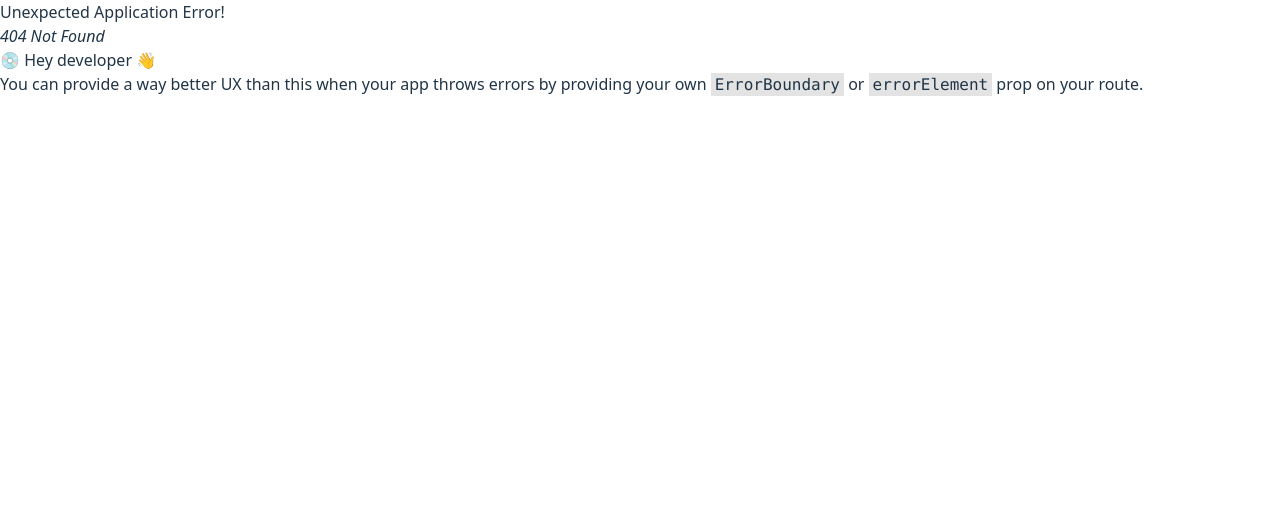
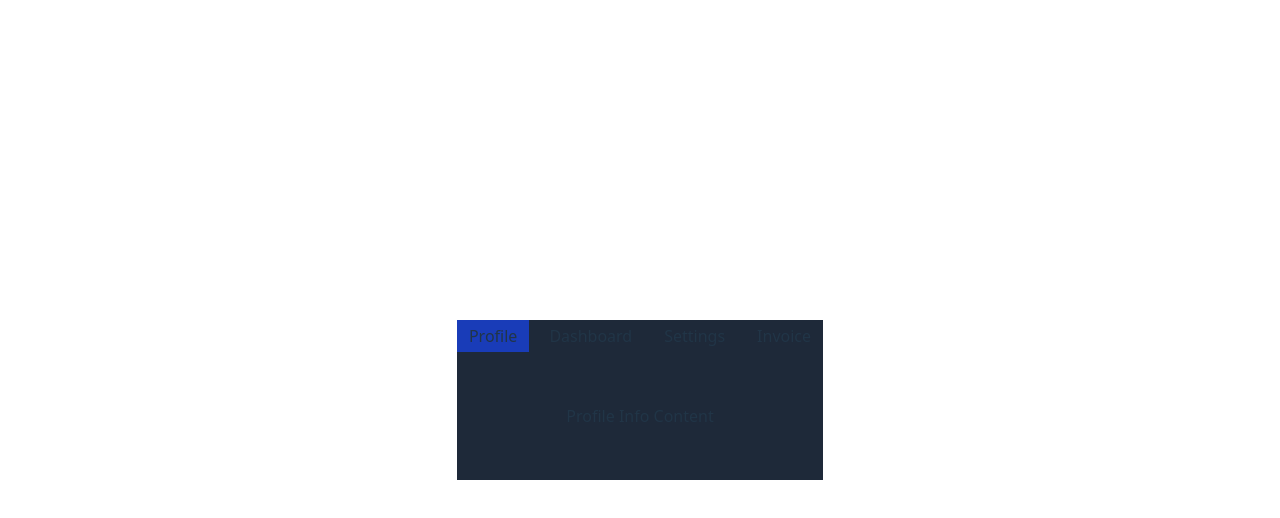
Before and after one commit to rjrocks1908/react-machine-coding, a React (Vite) app: page /tab in a window 1280 px wide. Before the commit this address had no page. Shown: the top 518 px of the page. Built offline with nearby package versions, Linux system fonts and the light colour scheme.

Commit message:
feat: add Tab and TabPage components for tabbed navigation

```diff
--- /dev/null
+++ b/src/components/tab/Tab.tsx
@@ -0,0 +1,48 @@
+import { useState } from "react";
+
+const tabsData = [
+  {
+    label: "Profile",
+    content: <div>Profile Info Content</div>,
+  },
+  {
+    label: "Dashboard",
+    content: <div>Dashboard Content</div>,
+  },
+  {
+    label: "Settings",
+    content: <div>Settings Content</div>,
+  },
+  {
+    label: "Invoice",
+    content: <div>Invoice Content</div>,
+  },
+];
+
+function Tab() {
+  const [currTab, setCurrTab] = useState(0);
+
+  return (
+    <div className="flex flex-col items-center justify-center bg-gray-800">
+      {/* Tabs */}
+      <div className="flex flex-row gap-2">
+        {tabsData.map((data, idx) => (
+          <div
+            className={`${
+              idx === currTab && "bg-blue-800"
+            } cursor-pointer px-3 py-1 hover:bg-blue-800 transition-all`}
+            onClick={() => setCurrTab(idx)}
+          >
+            {data.label}
+          </div>
+        ))}
+      </div>
+
+      {/* Content */}
+      <div className="h-32 w-full flex items-center justify-center">
+        {tabsData[currTab].content}
+      </div>
+    </div>
+  );
+}
+export default Tab;
--- /dev/null
+++ b/src/pages/TabPage.tsx
@@ -0,0 +1,10 @@
+import Tab from "../components/tab/Tab";
+
+function TabPage() {
+  return (
+    <div className="flex h-screen justify-center items-center">
+      <Tab />
+    </div>
+  );
+}
+export default TabPage;
--- a/src/router/routes.ts
+++ b/src/router/routes.ts
@@ -18,6 +18,7 @@ import SnakePage from "../pages/SnakePage.tsx";
 import TodoPage from "../pages/TodoPage.tsx";
 import VirtualizedListPage from "../pages/VirtualizedListPage.tsx";
 import StepperPage from "../pages/StepperPage.tsx";
+import TabPage from "../pages/TabPage.tsx";
 
 export const router = createBrowserRouter([
   {
@@ -96,6 +97,10 @@ export const router = createBrowserRouter([
         path: "stepper",
         Component: StepperPage,
       },
+      {
+        path: "tab",
+        Component: TabPage,
+      },
     ],
   },
 ]);
```
